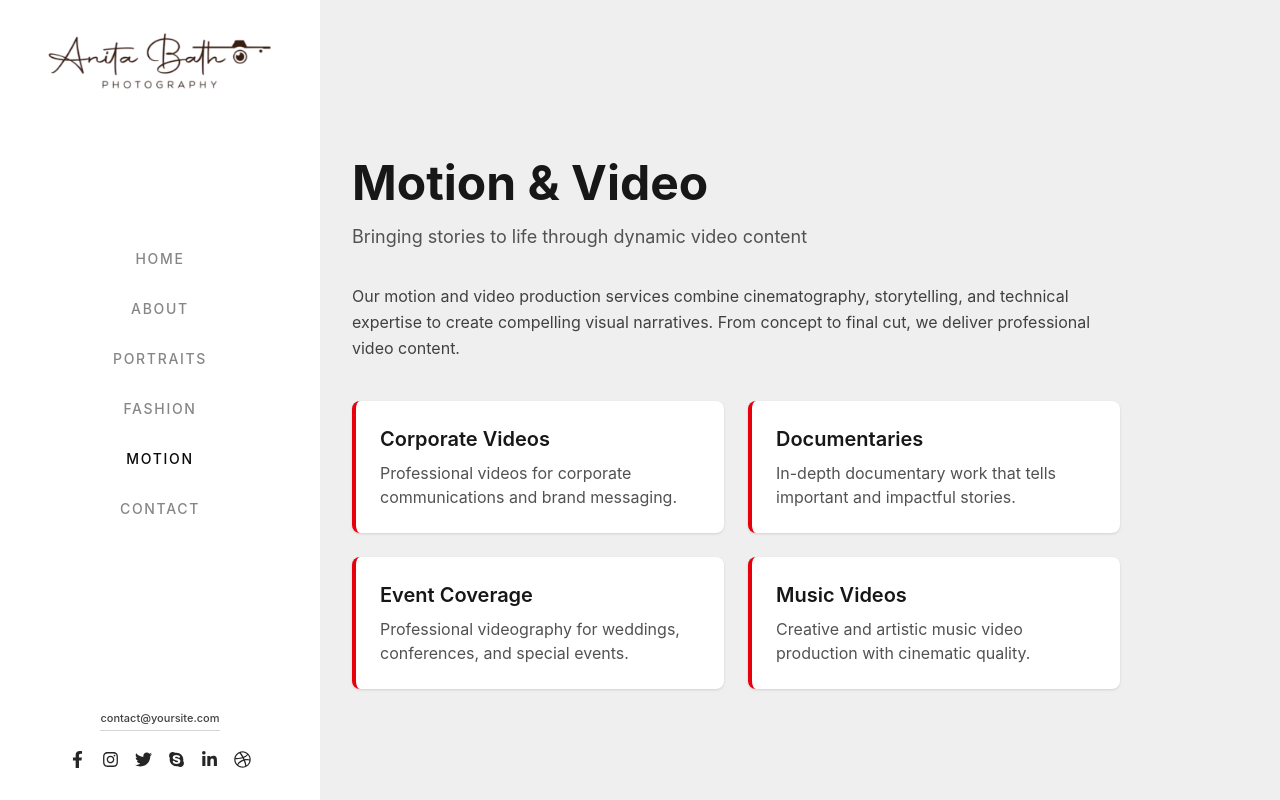
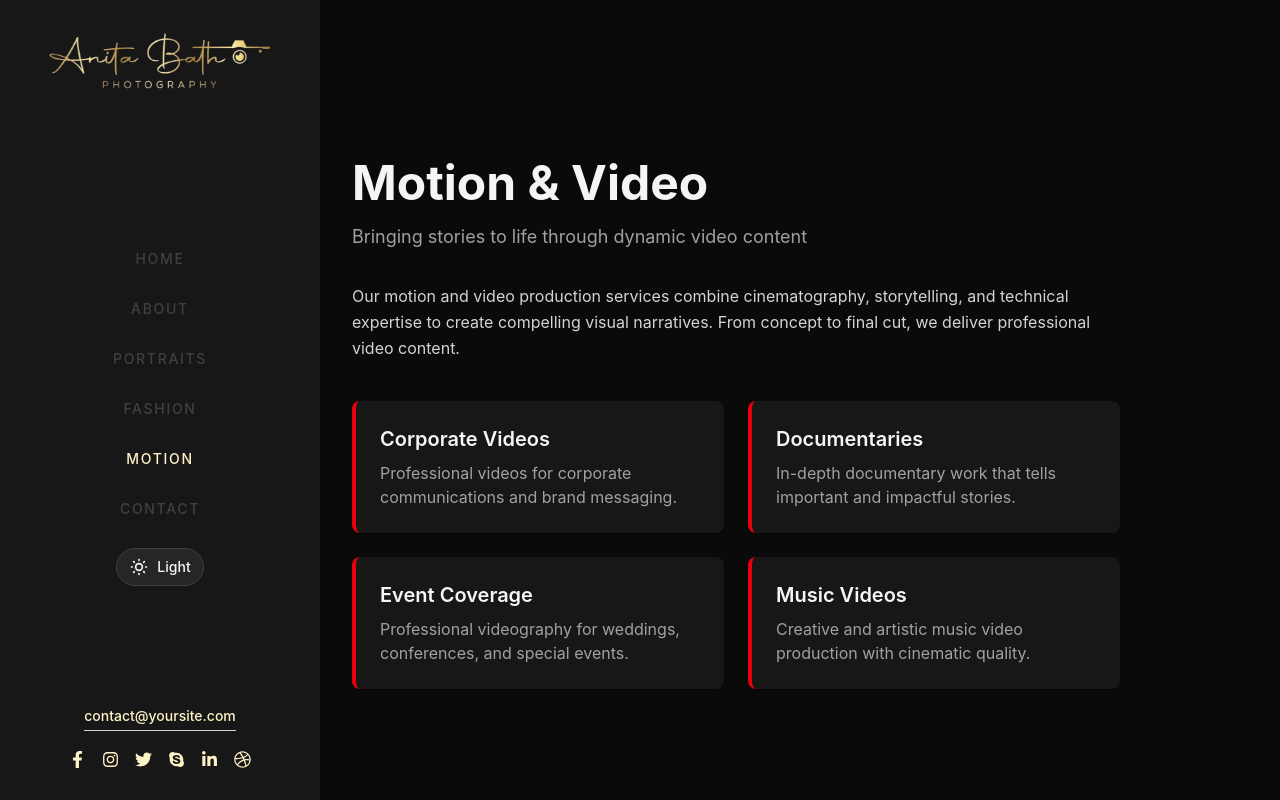
Before and after one commit to alifjobaer12/The_Photo_Gallery, a React (Vite) app: page /motion in a window 1280 px wide. Built offline with nearby package versions, Linux system fonts and the light colour scheme; no server answers.

Commit message:
change theme

```diff
--- a/src/App.jsx
+++ b/src/App.jsx
@@ -1,28 +1,31 @@
-import { Route, Routes } from "react-router-dom";
-import SideBar from "./components/sideBar/SideBar";
-import Home from "./pages/Home";
-import About from "./pages/About";
-import Portraits from "./pages/Portraits";
-import Contact from "./pages/Contact";
-import Fashion from "./pages/Fashion";
-import Motion from "./pages/Motion";
+import { useState } from "react";
 
-const App = () => {
+function App() {
+	const [themeMode, setThemeMode] = useState("light");
+
+	const toggleTheme = () => {
+		const newMode = themeMode === "light" ? "dark" : "light";
+
+		document.documentElement.classList.remove("light", "dark");
+		document.documentElement.classList.add(newMode);
+
+		setThemeMode(newMode);
+	};
+
 	return (
-		<main className="min-h-screen bg-[#efefef] flex flex-col md:flex-row ">
-			<div className="w-full pt-16 md:fixed md:left-0 md:top-0 md:h-screen md:w-80 md:overflow-y-auto md:pt-0">
-				<SideBar />
-			</div>
-			<Routes>
-				<Route path="/" element={<Home />} />
-				<Route path="/about" element={<About />} />
-				<Route path="/portraits" element={<Portraits />} />
-				<Route path="/fashion" element={<Fashion />} />
-				<Route path="/motion" element={<Motion />} />
-				<Route path="/contact" element={<Contact />} />
-			</Routes>
-		</main>
+		<div className="min-h-screen bg-white dark:bg-amber-300">
+			<button
+				className="m-4 px-4 py-2 bg-gray-200 dark:bg-gray-700 text-gray-800 dark:text-gray-200 rounded active:scale-95"
+				onClick={toggleTheme}
+			>
+				Toggle Dark
+			</button>
+
+			<h1 className="flex justify-center m-10 bg-yellow-50 dark:bg-gray-950 text-9xl text-black dark:text-white">
+				alif
+			</h1>
+		</div>
 	);
-};
+}
 
 export default App;
--- a/src/components/common/Logo.jsx
+++ b/src/components/common/Logo.jsx
@@ -1,11 +1,28 @@
 import { Link } from "react-router-dom";
-import logo from "../../assets/logo.png";
+import logo_dark from "../../assets/logo.png";
+import logo_light from "../../assets/logo_light.png";
+import { useContext } from "react";
+import ThemeContext from "../../context/ThemeContext";
 
 const Logo = () => {
+	const { isThemeDark } = useContext(ThemeContext);
+
 	return (
 		<div className="h-40 w-60">
 			<Link to="/">
-				<img className="pt-2 px-2 bg-transparent" src={logo} alt="logo" />
+				{!isThemeDark ? (
+					<img
+						className="pt-2 px-2 bg-transparent"
+						src={logo_dark}
+						alt="logo"
+					/>
+				) : (
+					<img
+						className="pt-2 px-2 bg-transparent"
+						src={logo_light}
+						alt="logo"
+					/>
+				)}
 			</Link>
 		</div>
 	);
--- /dev/null
+++ b/src/components/common/ThemeBtn.jsx
@@ -0,0 +1,48 @@
+import { useContext } from "react";
+import ThemeContext from "../../context/ThemeContext";
+
+const ThemeBtn = () => {
+	const { isThemeDark, togolTheme } = useContext(ThemeContext);
+
+	return (
+		<div>
+			<button
+				className="inline-flex items-center gap-2 rounded-full border border-neutral-200 bg-white px-3 py-2 text-sm font-medium text-neutral-900 transition-colors duration-300 hover:border-red-200 hover:bg-red-50 dark:border-neutral-700 dark:bg-neutral-800 dark:text-neutral-100 dark:hover:border-red-500/40 dark:hover:bg-neutral-700"
+				onClick={togolTheme}
+			>
+				{isThemeDark ? (
+					<svg
+						xmlns="http://www.w3.org/2000/svg"
+						fill="none"
+						viewBox="0 0 24 24"
+						className="inline-block h-5 w-5 stroke-current"
+					>
+						<path
+							strokeLinecap="round"
+							strokeLinejoin="round"
+							strokeWidth="2"
+							d="M12 3v1m0 16v1m9-9h-1M4 12H3m15.364 6.364l-.707-.707M6.343 6.343l-.707-.707m12.728 0l-.707.707M6.343 17.657l-.707.707M16 12a4 4 0 11-8 0 4 4 0 018 0z"
+						></path>
+					</svg>
+				) : (
+					<svg
+						xmlns="http://www.w3.org/2000/svg"
+						fill="none"
+						viewBox="0 0 24 24"
+						className="inline-block h-5 w-5 stroke-current"
+					>
+						<path
+							strokeLinecap="round"
+							strokeLinejoin="round"
+							strokeWidth="2"
+							d="M20.354 15.354A9 9 0 018.646 3.646 9.003 9.003 0 0012 21a9.003 9.003 0 008.354-5.646z"
+						></path>
+					</svg>
+				)}
+				<span>{isThemeDark ? "Light" : "Dark"}</span>
+			</button>
+		</div>
+	);
+};
+
+export default ThemeBtn;
--- a/src/components/imageSection/ImageSection.jsx
+++ b/src/components/imageSection/ImageSection.jsx
@@ -136,7 +136,7 @@ const ImageSection = () => {
 							return (
 								<article
 									key={id}
-									className="overflow-hidden rounded break-inside-avoid mb-4"
+									className="overflow-hidden rounded break-inside-avoid mb-4 text-[12px] font-medium uppercase tracking-[0.12em] text-neutral-600/70 transition-colors duration-200 hover:text-neutral-950 dark:hover:text-amber-100 sm:text-[14px]"
 									data-image-id={id}
 								>
 									<a
@@ -185,7 +185,7 @@ const ImageSection = () => {
 										)}
 									</a>
 									<div className="p-2">
-										<p className="text-sm text-gray-700">
+										<p className="text-sm  ">
 											{image.author}
 										</p>
 									</div>
--- a/src/components/sideBar/SideBar.jsx
+++ b/src/components/sideBar/SideBar.jsx
@@ -11,12 +11,12 @@ const SideBar = () => {
 
 	return (
 		<>
-			<div className="fixed left-0 top-0 z-50 flex h-16 w-full items-center justify-between border-b border-neutral-200 bg-white px-4 md:hidden">
+			<div className="fixed left-0 top-0 z-50 flex h-16 w-full items-center justify-between border-b border-neutral-200 bg-white px-4 transition-colors duration-300 dark:border-neutral-800 dark:bg-neutral-900 md:hidden">
 				<button
 					type="button"
 					aria-label={mobileMenuOpen ? "Close menu" : "Open menu"}
 					onClick={() => setMobileMenuOpen((open) => !open)}
-					className="flex h-10 w-10 flex-col items-center justify-center gap-1.5 text-neutral-900"
+					className="flex h-10 w-10 flex-col items-center justify-center gap-1.5 text-neutral-900 dark:text-neutral-100"
 				>
 					{mobileMenuOpen ? (
 						<CgClose size={25} />
@@ -26,7 +26,7 @@ const SideBar = () => {
 				</button>
 				<Link to="/">
 					<img
-						className="absolute left-1/2 top-1/2 -translate-x-1/2 -translate-y-1/2 h-10"
+						className="absolute left-1/2 top-1/2 h-10 -translate-x-1/2 -translate-y-1/2"
 						src={LogoImage}
 						alt="logo"
 					/>
@@ -41,8 +41,8 @@ const SideBar = () => {
 						onClick={() => setMobileMenuOpen(false)}
 						className="fixed inset-0 z-40 bg-black/30 md:hidden"
 					/>
-					<div className="fixed left-0 top-16 z-50 h-[calc(100vh-4rem)] w-[85vw] max-w-sm bg-white shadow-2xl md:hidden">
-						<aside className="flex h-full w-full flex-col bg-white px-4 pt-6 pb-35 sm:px-6">
+					<div className="fixed left-0 top-16 z-50 h-[calc(100vh-4rem)] w-[85vw] max-w-sm bg-white shadow-2xl transition-colors duration-300 dark:bg-neutral-900 md:hidden">
+						<aside className="flex h-full w-full flex-col bg-white px-4 pt-6 pb-35 transition-colors duration-300 dark:bg-neutral-900 sm:px-6">
 							<Middle />
 							<Bottom />
 						</aside>
@@ -50,7 +50,7 @@ const SideBar = () => {
 				</>
 			)}
 
-			<aside className="hidden min-h-[85vh] w-full flex-col bg-white px-4 py-6 sm:px-6 md:min-h-screen md:px-8 md:pb-8 md:flex">
+			<aside className="hidden min-h-[85vh] w-full flex-col bg-white px-4 py-6 transition-colors duration-300 dark:bg-neutral-900 sm:px-6 md:min-h-screen md:px-8 md:pb-8 md:flex">
 				<Top />
 				<Middle />
 				<Bottom />
--- a/src/components/sideBar/sideBarComponent/Bottom.jsx
+++ b/src/components/sideBar/sideBarComponent/Bottom.jsx
@@ -4,12 +4,12 @@ const Bottom = () => {
 	return (
 		<footer className="flex flex-col items-center pt-8 sm:pt-10">
 			<a
-				className="block w-fit border-b border-neutral-300 pb-1 text-[10px] font-medium text-neutral-700 sm:text-[11px]"
+				className="block w-fit border-b border-neutral-300 pb-1 text-[12px] font-medium text-neutral-700 dark:text-amber-100 sm:text-[14px]"
 				href="mailto:contact@yoursite.com"
 			>
 				contact@yoursite.com
 			</a>
-			<div className="mt-5 flex items-center gap-3 text-neutral-800 sm:gap-4">
+			<div className="mt-5 flex items-center gap-3 text-neutral-800 dark:text-amber-100 sm:gap-4">
 				{SOCIAL_LINKS.map((link, index) => (
 					<a
 						aria-label={link.icon.name}
--- a/src/components/sideBar/sideBarComponent/Middle.jsx
+++ b/src/components/sideBar/sideBarComponent/Middle.jsx
@@ -1,5 +1,6 @@
 import { NavLink } from "react-router-dom";
 import { NAV_LINKS } from "../../../constants/appConstants";
+import ThemeBtn from "../../common/ThemeBtn";
 
 const Middle = () => {
 	return (
@@ -8,7 +9,7 @@ const Middle = () => {
 				return (
 					<NavLink
 						className={({ isActive }) =>
-							`w-fit border-b border-transparent pb-1 text-[12px] font-medium uppercase tracking-[0.12em] text-neutral-600/70 transition-colors duration-200 hover:text-neutral-950 sm:text-[14px] ${isActive ? "border-neutral-400 text-neutral-950" : ""}`
+							`w-fit border-b border-transparent pb-1 text-[12px] font-medium uppercase tracking-[0.12em] text-neutral-600/70 transition-colors duration-200 hover:text-neutral-950 dark:hover:text-amber-100 sm:text-[14px] ${isActive ? "border-neutral-400 text-neutral-950 dark:text-amber-100" : ""}`
 						}
 						to={link.path}
 						key={link.name}
@@ -17,6 +18,7 @@ const Middle = () => {
 					</NavLink>
 				);
 			})}
+			<ThemeBtn />
 		</nav>
 	);
 };
--- a/src/layout/MainLayout.jsx
+++ b/src/layout/MainLayout.jsx
@@ -3,7 +3,7 @@ import SideBar from "../components/sideBar/SideBar";
 
 const MainLayout = () => {
 	return (
-		<main className="min-h-screen bg-[#efefef] flex flex-col md:flex-row ">
+		<main className="min-h-screen flex flex-col bg-[#efefef] text-neutral-900 transition-colors duration-300 dark:bg-neutral-950 dark:text-neutral-100 md:flex-row">
 			<div className="w-full pt-16 md:fixed md:left-0 md:top-0 md:h-screen md:w-80 md:overflow-y-auto md:pt-0">
 				<SideBar />
 			</div>
--- a/src/pages/Motion.jsx
+++ b/src/pages/Motion.jsx
@@ -1,53 +1,53 @@
 const Motion = () => {
 	return (
-		<section className="min-h-screen bg-[#efefef] flex flex-col md:ml-80">
+		<section className="min-h-screen flex flex-col bg-[#efefef] text-neutral-900 transition-colors duration-300 dark:bg-neutral-950 dark:text-neutral-100 md:ml-80">
 			<div className="pt-20 md:pt-12 px-6 md:px-8 flex-1 flex flex-col justify-center">
 				<div className="max-w-3xl mx-auto w-full">
-					<h1 className="text-4xl md:text-5xl font-bold text-neutral-900 mb-4">
+					<h1 className="mb-4 text-4xl font-bold text-neutral-900 dark:text-neutral-100 md:text-5xl">
 						Motion & Video
 					</h1>
-					<p className="text-neutral-600 mb-8 text-lg">
+					<p className="mb-8 text-lg text-neutral-600 dark:text-neutral-400">
 						Bringing stories to life through dynamic video content
 					</p>
-					<p className="text-neutral-700 mb-6 leading-relaxed">
+					<p className="mb-6 leading-relaxed text-neutral-700 dark:text-neutral-300">
 						Our motion and video production services combine
 						cinematography, storytelling, and technical expertise to
 						create compelling visual narratives. From concept to
 						final cut, we deliver professional video content.
 					</p>
 					<div className="grid grid-cols-1 md:grid-cols-2 gap-6 mt-10">
-						<div className="bg-white p-6 rounded-lg shadow-sm border-l-4 border-red-600">
-							<h3 className="text-xl font-semibold text-neutral-900 mb-2">
+						<div className="rounded-lg border-l-4 border-red-600 bg-white p-6 shadow-sm transition-colors duration-300 dark:bg-neutral-900 dark:shadow-black/20">
+							<h3 className="mb-2 text-xl font-semibold text-neutral-900 dark:text-neutral-100">
 								Corporate Videos
 							</h3>
-							<p className="text-neutral-600">
+							<p className="text-neutral-600 dark:text-neutral-400">
 								Professional videos for corporate communications
 								and brand messaging.
 							</p>
 						</div>
-						<div className="bg-white p-6 rounded-lg shadow-sm border-l-4 border-red-600">
-							<h3 className="text-xl font-semibold text-neutral-900 mb-2">
+						<div className="rounded-lg border-l-4 border-red-600 bg-white p-6 shadow-sm transition-colors duration-300 dark:bg-neutral-900 dark:shadow-black/20">
+							<h3 className="mb-2 text-xl font-semibold text-neutral-900 dark:text-neutral-100">
 								Documentaries
 							</h3>
-							<p className="text-neutral-600">
+							<p className="text-neutral-600 dark:text-neutral-400">
 								In-depth documentary work that tells important
 								and impactful stories.
 							</p>
 						</div>
-						<div className="bg-white p-6 rounded-lg shadow-sm border-l-4 border-red-600">
-							<h3 className="text-xl font-semibold text-neutral-900 mb-2">
+						<div className="rounded-lg border-l-4 border-red-600 bg-white p-6 shadow-sm transition-colors duration-300 dark:bg-neutral-900 dark:shadow-black/20">
+							<h3 className="mb-2 text-xl font-semibold text-neutral-900 dark:text-neutral-100">
 								Event Coverage
 							</h3>
-							<p className="text-neutral-600">
+							<p className="text-neutral-600 dark:text-neutral-400">
 								Professional videography for weddings,
 								conferences, and special events.
 							</p>
 						</div>
-						<div className="bg-white p-6 rounded-lg shadow-sm border-l-4 border-red-600">
-							<h3 className="text-xl font-semibold text-neutral-900 mb-2">
+						<div className="rounded-lg border-l-4 border-red-600 bg-white p-6 shadow-sm transition-colors duration-300 dark:bg-neutral-900 dark:shadow-black/20">
+							<h3 className="mb-2 text-xl font-semibold text-neutral-900 dark:text-neutral-100">
 								Music Videos
 							</h3>
-							<p className="text-neutral-600">
+							<p className="text-neutral-600 dark:text-neutral-400">
 								Creative and artistic music video production
 								with cinematic quality.
 							</p>
```
Also changed, not shown: src/pages/About.jsx (+10 -10 lines), src/pages/Fashion.jsx (+16 -16 lines), src/pages/Portraits.jsx (+16 -16 lines), src/assets/logo_light.png (added).
